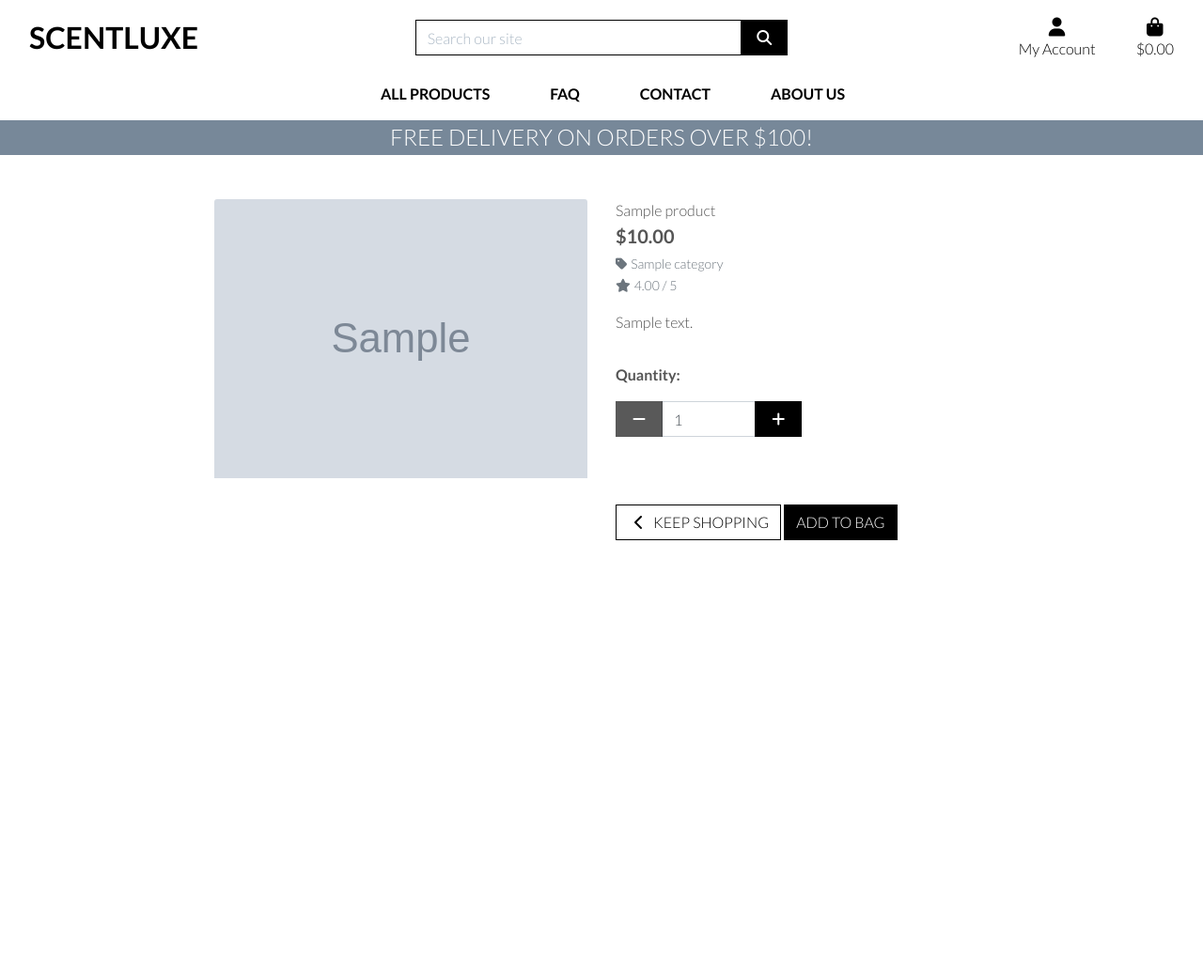
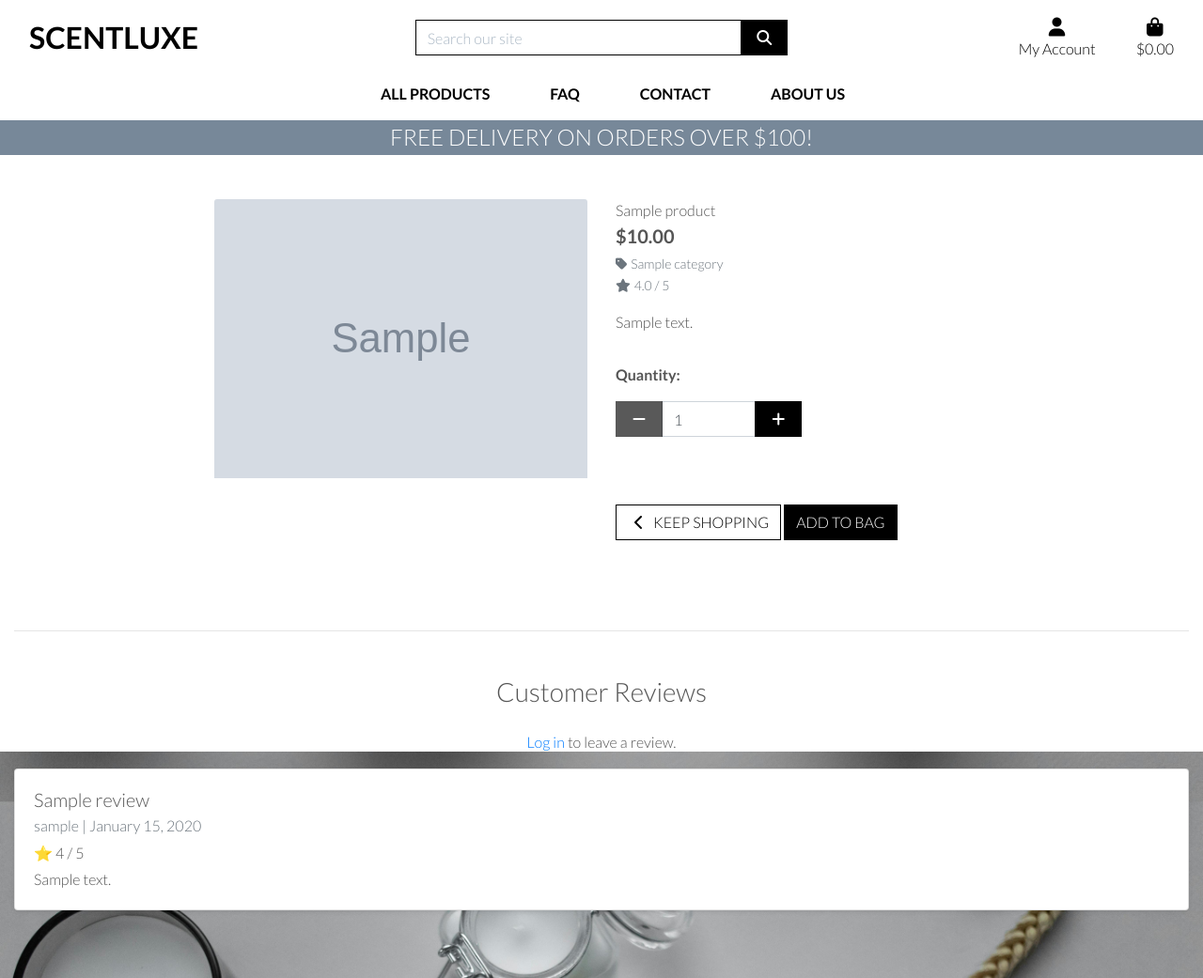
Before and after one commit to aimanh04/PP5-scent_luxe, a Django app: page /products/1/ in a window 1280 px wide. Shown: the whole page at 94% size. Before the commit the page ends 575 px from the top, so only its background shows below. Run offline with Django 3.2, Linux system fonts and the light colour scheme; tables that the repository leaves empty hold one stand-in row (values such as "Sample post"); grey boxes marked "Sample" are stand-in pictures; some libraries are stand-ins or nearby versions.

Commit message:
Added add review and edit review functionality aswell as rating system

```diff
--- a/products/admin.py
+++ b/products/admin.py
@@ -8,7 +8,6 @@ class ProductAdmin(admin.ModelAdmin):
         'name',
         'category',
         'price',
-        'rating',
         'image',
     )
 
--- a/products/models.py
+++ b/products/models.py
@@ -23,7 +23,6 @@ class Product(models.Model):
     name = models.CharField(max_length=254)
     description = models.TextField()
     price = models.DecimalField(max_digits=6, decimal_places=2)
-    rating = models.DecimalField(max_digits=6, decimal_places=2, null=True, blank=True)
     image_url = models.URLField(max_length=1024, null=True, blank=True)
     image = models.ImageField(null=True, blank=True)
 
--- a/products/templates/products/product_detail.html
+++ b/products/templates/products/product_detail.html
@@ -11,7 +11,7 @@
 
 {% block content %}
     <div class="overlay"></div>
-    <div class="container-fluid">
+    <div class="container-fluid pb-5">
         <div class="row">
             <div class="col-12 col-md-6 col-lg-4 offset-lg-2">
                 <div class="image-container my-5">
@@ -19,7 +19,7 @@
                         <a href="{{ product.image.url }}" target="_blank">
                             <img class="card-img-top img-fluid" src="{{ product.image.url }}" alt="{{ product.name }}">
                         </a>
-                        {% else %}
+                    {% else %}
                         <a href="">
                             <img class="card-img-top img-fluid" src="{{ MEDIA_URL }}noimage.png" alt="{{ product.name }}">
                         </a>
@@ -37,10 +37,10 @@
                         </a>
                     </p>
                     {% endif %}
-                    {% if product.rating %}
-                        <small class="text-muted"><i class="fas fa-star mr-1"></i>{{ product.rating }} / 5</small>
+                    {% if product.reviews.count > 0 %}
+                        <small class="text-muted"><i class="fas fa-star mr-1"></i>{{ product.average_rating }} / 5</small>
                     {% else %}
-                        <small class="text-muted">No Rating</small>
+                        <small class="text-muted">No reviews yet</small>
                     {% endif %}
                     {% if request.user.is_superuser %}
                         <small class="ml-3">
@@ -95,6 +95,44 @@
                 </div>
             </div>
         </div>
+
+        <!-- Review Section -->
+        <hr class="my-5">
+        <h3 class="text-center mb-4">Customer Reviews</h3>
+
+        {% if user.is_authenticated %}
+            {% if not user_has_reviewed %}
+                <div class="text-center mb-4">
+                    <a href="{% url 'add_review' product.id %}" class="btn btn-dark">+ Write a Review</a>
+                </div>
+            {% endif %}
+        {% else %}
+            <p class="text-center">
+                <a href="{% url 'account_login' %}">Log in</a> to leave a review.
+            </p>
+        {% endif %}
+
+        {% for review in product.reviews.all %}
+            <div class="card mb-4 shadow-sm">
+                <div class="card-body">
+                    <h5 class="card-title">{{ review.title }}</h5>
+                    <h6 class="card-subtitle mb-2 text-muted">
+                        {{ review.user.username }} | {{ review.created_on|date:"F j, Y" }}
+                    </h6>
+                    <p class="mb-1">⭐ {{ review.rating }} / 5</p>
+                    <p class="card-text">{{ review.body }}</p>
+
+                    {% if user == review.user %}
+                        <div>
+                            <a href="{% url 'edit_review' review.id %}" class="text-primary">Edit</a> |
+                            <a href="{% url 'delete_review' review.id %}" class="text-danger">Delete</a>
+                        </div>
+                    {% endif %}
+                </div>
+            </div>
+        {% empty %}
+            <p class="text-center">No reviews yet. Be the first to leave one!</p>
+        {% endfor %}
     </div>
 {% endblock %}
 
--- a/products/templates/products/products.html
+++ b/products/templates/products/products.html
@@ -70,10 +70,10 @@
                                     <div class="row">
                                         <div class="col">
                                             <p class="lead mb-0 text-left font-weight-bold">${{ product.price }}</p>
-                                            {% if product.rating %}
-                                                <small class="text-muted"><i class="fas fa-star mr-1"></i>{{ product.rating }} / 5</small>
+                                            {% if product.reviews.count > 0 %}
+                                                <small class="text-muted"><i class="fas fa-star mr-1"></i>{{ product.average_rating }} / 5</small>
                                             {% else %}
-                                                <small class="text-muted">No Rating</small>
+                                                <small class="text-muted">No reviews yet</small>
                                             {% endif %}
                                             {% if request.user.is_superuser %}
                                                 <small class="ml-3">
--- a/products/views.py
+++ b/products/views.py
@@ -6,6 +6,8 @@ from django.db.models.functions import Lower
 
 from .models import Product, Category
 from .forms import ProductForm
+from reviews.models import Review
+
 
 # Create your views here.
 
@@ -61,13 +63,17 @@ def all_products(request):
 
 def product_detail(request, product_id):
     """ A view to show individual product details """
+    product = get_object_or_404(Product, pk=product_id)
 
-    product = get_object_or_404(Product, pk=product_id)
+    """ Check if user already reviewed """
+    user_has_reviewed = False
+    if request.user.is_authenticated:
+        user_has_reviewed = Review.objects.filter(product=product, user=request.user).exists()
 
     context = {
         'product': product,
+        'user_has_reviewed': user_has_reviewed,
     }
-
     return render(request, 'products/product_detail.html', context)
 
 
```
Also changed, not shown: reviews/templates/reviews/add_review.html (added, +27 -0 lines), reviews/templates/reviews/edit_review.html (added, +27 -0 lines), products/migrations/0004_remove_product_rating.py (added).
